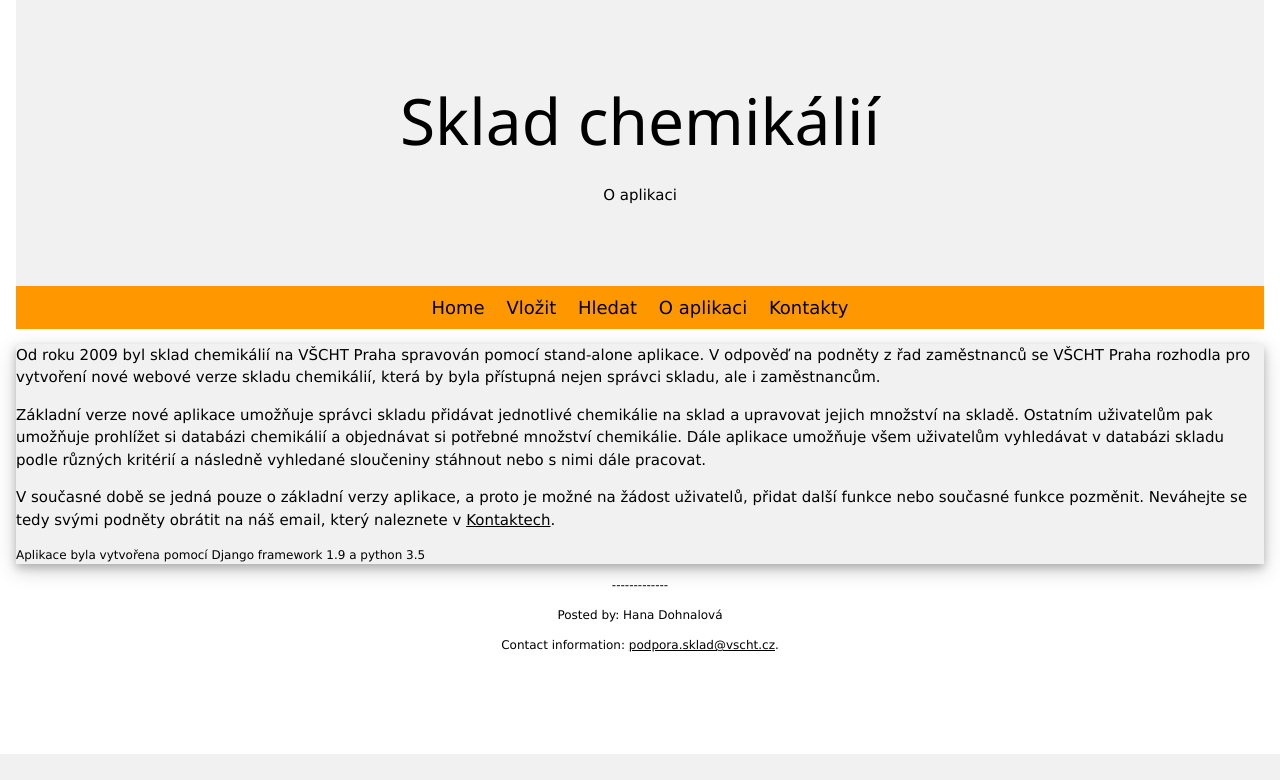
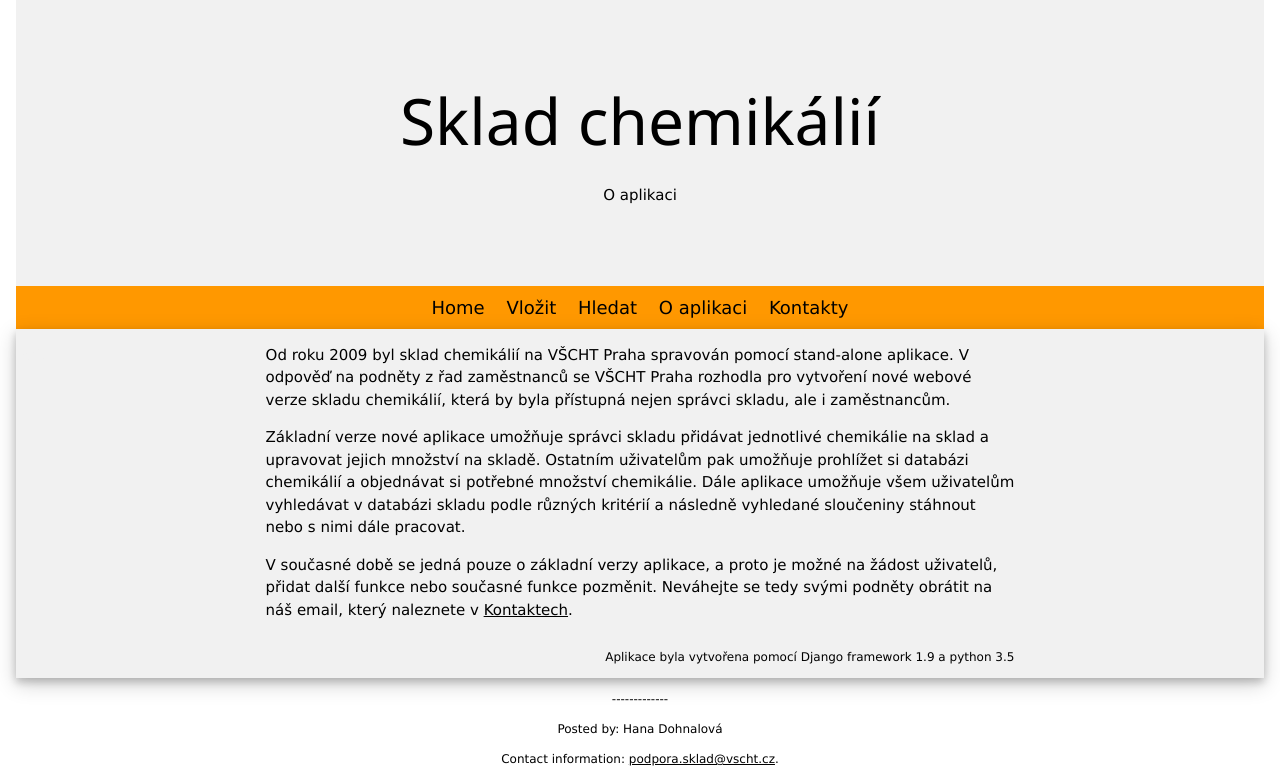
Before and after one commit to 2016-molinf/Hana, a Django app: page /about in a window 1280 px wide. Shown: the part 46-826 px from the top of the page. Before the commit the page ends 800 px from the top, so only its background shows below. Run offline with Django 3.2, Linux system fonts and the light colour scheme.

Commit message:
drobna vylepseni vzhledu

```diff
--- a/projekt/templates/Chemdb/about.html
+++ b/projekt/templates/Chemdb/about.html
@@ -7,13 +7,18 @@
 
 {% include "Chemdb/menu.html" %}
 
-<div class="w3-card-4 w3-light-grey ">
-    <p>
+
+<div class="w3-card-4 w3-light-grey">
+<div class="w3-row">
+    <div class="w3-col" style="width:20%"><p class="w3-text-light-grey">20%</p></div>
+    <div class="w3-col" style="width:60%">
+
+    <p >
         Od roku 2009 byl sklad chemikálií na VŠCHT Praha spravován pomocí stand-alone aplikace.
         V odpověď na podněty z řad zaměstnanců se VŠCHT Praha rozhodla pro vytvoření nové webové
         verze skladu chemikálií, která by byla přístupná nejen správci skladu, ale i zaměstnancům.
     </p>
-    <p>
+    <p >
         Základní verze nové aplikace umožňuje správci skladu přidávat jednotlivé chemikálie na sklad
         a upravovat jejich množství na skladě.
         Ostatním uživatelům pak umožňuje prohlížet si databázi chemikálií a objednávat si potřebné
@@ -21,14 +26,17 @@
         Dále aplikace umožňuje všem uživatelům vyhledávat v databázi skladu podle různých kritérií
         a následně vyhledané sloučeniny stáhnout nebo s nimi dále pracovat.
     </p>
-    <p>
+    <p >
        V současné době se jedná pouze o základní verzy aplikace, a proto je možné na žádost uživatelů,
        přidat další funkce nebo současné funkce pozměnit. Neváhejte se tedy svými podněty obrátit
        na náš email, který naleznete v <a href="/contact">Kontaktech</a>.
     </p>
-    <p class="w3-small">
+    <p class="w3-small w3-right">
         Aplikace byla vytvořena pomocí Django framework 1.9 a python 3.5
     </p>
+    </div>
+
+</div>
 </div>
 
 
--- a/projekt/templates/Chemdb/search.html
+++ b/projekt/templates/Chemdb/search.html
@@ -22,7 +22,7 @@
 
 
 <div class="w3-quarter w3-center">
- <div class="w3-orange w3-border w3-xlarge w3-bordered w3-striped w3-border w3-hoverable w3-card-4" style="height: 1.55cm">Hledat</div>
+ <div class="w3-orange w3-border w3-xlarge w3-bordered w3-striped w3-border w3-hoverable w3-card-4" style="height: 1cm">Hledat</div>
 
             <form action="search" method="post" enctype="multipart/form-data" class="w3-container">
                 {% csrf_token %}
```
Also changed, not shown: projekt/templates/Chemdb/insert.html (+7 -4 lines).
